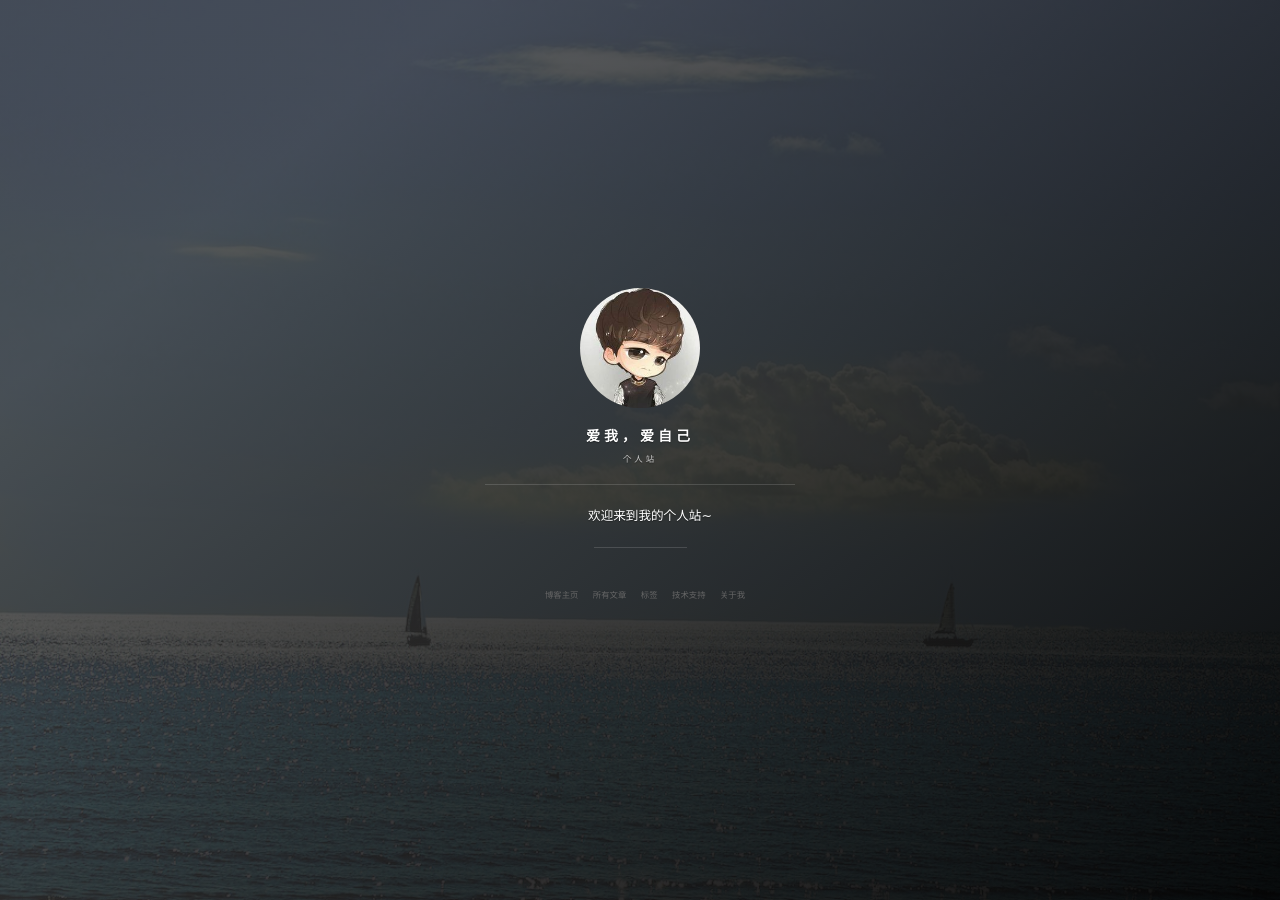
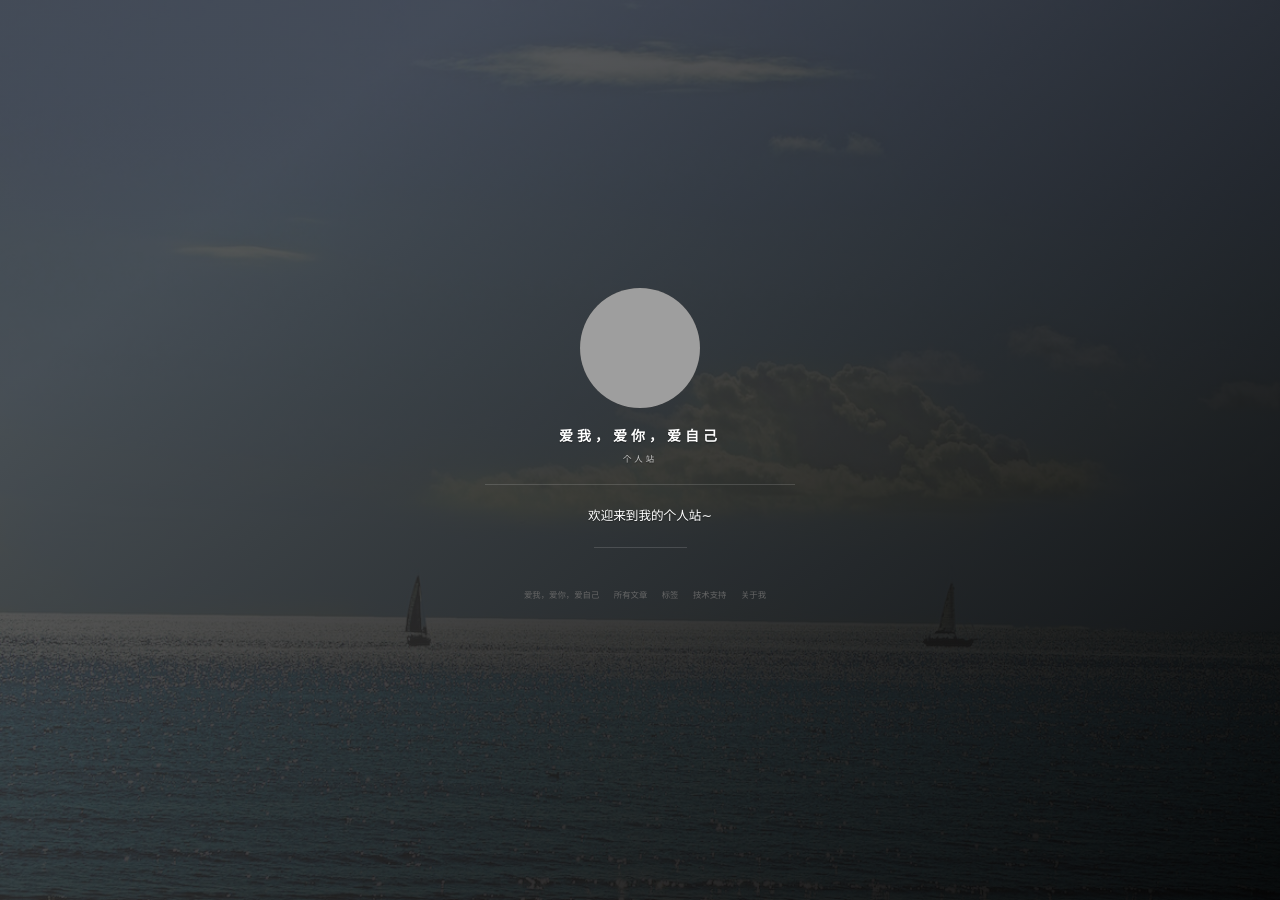
Before and after one commit to dbin0123/dbin0123.github.com, a Jekyll site: the page built from index.html, in a window 1280 px wide. Built offline with Jekyll 4.4.1, drawn with Linux system fonts in a browser that asks for light colours; nearby versions of some CDN libraries; the list of posts is cut into pages by our own code; comment, search, counter and statistics services are not loaded; grey boxes are pictures that could not be loaded.

Commit message:
edit config

```diff
--- a/_config.yml
+++ b/_config.yml
@@ -1,5 +1,5 @@
 # Basic
-title: 爱我，爱自己
+title: 爱我，爱你，爱自己
 subtitle: 个人站
 description: 欢迎来到我的个人站~
 # 头像里面的标题
@@ -12,20 +12,20 @@
 enableToc: true
 
 # Comment
-comment:
+# comment:
     # livere: MTAyMC81MDk5NC8yNzQ3Ng  # https://www.livere.com
-    disqus: leopard
+    # disqus: leopard
     # uyan: 2143225  # 有言id,登录有言官网申请
 
 # Social
 social:
-    weibo: 5366874726
-    github: leopardpan
+    # weibo: 5366874726
+    github: dbin0123
     # zhihu: panpanleopard
     # juejin: xxx
-    jianshu: 2ada30d8d0f7
+    ! jianshu: 2ada30d8d0f7
     # twitter:
-    mail: leopardpan@icloud.com
+    mail: dbin0123@hotmail.com
 
 
 # 百度统计
@@ -61,7 +61,7 @@
 
 # The blog button should not be removed.
 blog_button:
-    title: 博客主页
+    title: 爱我，爱你，爱自己
 
 # Navigation buttons in the front page.s
 nav:
--- a/_includes/side-panel.html
+++ b/_includes/side-panel.html
@@ -6,7 +6,7 @@
         <!-- 头像效果-start -->
         <div class="ih-item circle effect right_to_left">
             <a href="/#blog" title="前往 {{ site.title }} 的主页" class="blog-button">
-                <div class="img"><img src="/images/avatar.jpg" alt="img"></div>
+                <div class="img"><img src="/images/avatar_aiwiown.jpg" alt="img"></div>
                 <div class="info">
                     <div class="info-back">
                         <h2>
```
Also changed, not shown: images/avatar_aiwonw.jpg (added), 12 other files.
